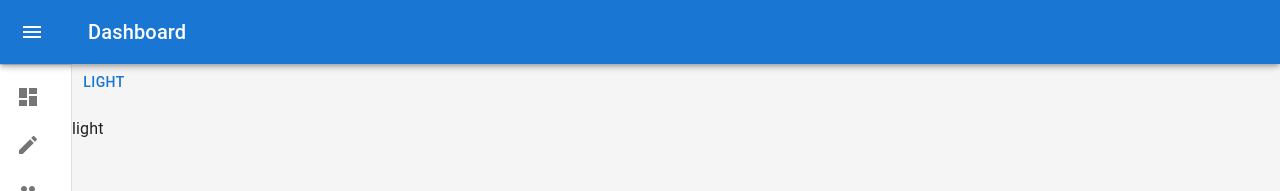
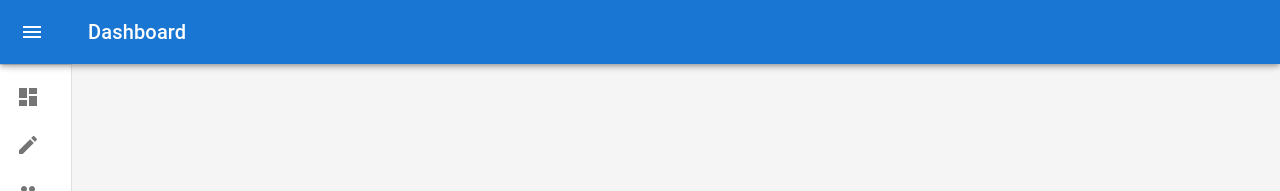
Before and after one commit to cshoon95/my-star, a React (Create React App) app: page /attendance in a window 1280 px wide. Shown: the top 191 px of the page. Built offline with nearby package versions, Linux system fonts and the light colour scheme; no server answers.

Commit message:
[환경] 뷰모드 고도화

```diff
--- a/src/index.tsx
+++ b/src/index.tsx
@@ -9,11 +9,10 @@ import { RecoilRoot } from "recoil";
 import Main from "./main";
 
 const root = ReactDOM.createRoot(
-  document.getElementById('root') as HTMLElement
+    document.getElementById('root') as HTMLElement
 );
 
 ons.init(store);
-
 
 root.render(
     <Provider store = {store}>
--- a/src/main.tsx
+++ b/src/main.tsx
@@ -1,4 +1,4 @@
-import React from 'react';
+import React, { useEffect } from 'react';
 import { useSelector } from 'react-redux';
 import { BrowserRouter as Router, Routes, Route } from "react-router-dom";
 import { StoreStateType } from './type/Type';
@@ -26,6 +26,15 @@ const Main = () => {
             isShowDrawer: state.view.isShowDrawer
         }
     });
+
+    useEffect(() => {
+        ons.server.get({
+            url: 'environment/list',
+            callbackFunc: (response: any) => {
+                ons.changeMode(response.data[0].MODE);
+            }
+        })
+    }, [])
 
     const lightTheme = createTheme();
     const darkTheme = createTheme({
--- a/src/page/setting/SwitchButton.tsx
+++ b/src/page/setting/SwitchButton.tsx
@@ -9,7 +9,12 @@ import ons from "../../core/Ons";
 
 
 const SwitchButton = () => {
-    const [ checked, setCheckd ] = useState(false);
+    const { viewMode } = useSelector((state: StoreStateType) => {
+        return {
+            viewMode: state.view.viewMode
+        }
+    });
+    const [ checked, setCheckd ] = useState(viewMode === 'dark' ? true : false);
     const MaterialUISwitch = styled(Switch)(({ theme }) => ({
         width: 62,
         height: 34,
@@ -57,26 +62,43 @@ const SwitchButton = () => {
         },
     }));
 
-    useEffect(() => {
-        let mode: any = (checked) ? 'light' : 'dark';
+    // useEffect(() => {
+    //     let mode: any = (checked) ? 'light' : 'dark';
 
-        ons.server.post({
-            url: 'environment/update',
-            data: {mode: mode},
-            hideLoading: true,
-            callbackFunc: ((res: any) => {
-                ons.changeMode(mode);
-            })
-        })
+    //     ons.server.post({
+    //         url: 'environment/update',
+    //         data: {mode: mode},
+    //         hideLoading: true,
+    //         callbackFunc: ((res: any) => {
+    //             ons.changeMode(mode);
+    //         })
+    //     })
 
-    },[checked])
+    // },[checked])
+
     return (
         <FormGroup>
             <FormControlLabel
-                control={<MaterialUISwitch sx={{ m: 3 }}
-                onChange={(e: any) => {
-                    setCheckd(!checked);
-                }}/>}
+                control={
+                    <MaterialUISwitch
+                        sx={{ m: 3 }}
+                        onChange={(e: any) => {
+                            setCheckd(!checked);
+                        }
+                    }/>
+                }
+                onClick={(e: any) => {
+                    let mode: any = (checked) ? 'light' : 'dark';
+
+                    ons.server.post({
+                        url: 'environment/update',
+                        data: {mode: mode},
+                        hideLoading: true,
+                        callbackFunc: ((res: any) => {
+                            ons.changeMode(mode);
+                        })
+                    })
+                }}
                 label="MUI switch"
                 checked={checked}
             />
--- a/src/type/Type.ts
+++ b/src/type/Type.ts
@@ -91,7 +91,7 @@ export const initialViewState: StoreStateViewType = {
     popupOption: initPopupOption,
     isShownDrawer: false,
     drawerWidth: 240,
-    viewMode: 'light'
+    viewMode: ''
 }
 
 export const initialDataState: StoreStateDataType = {
```
